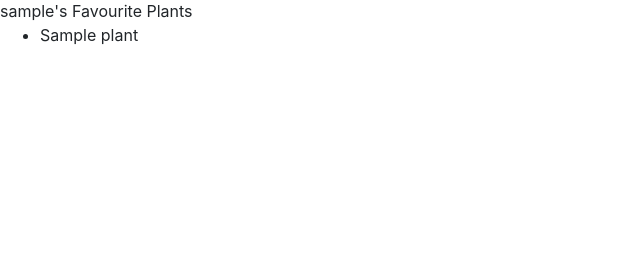
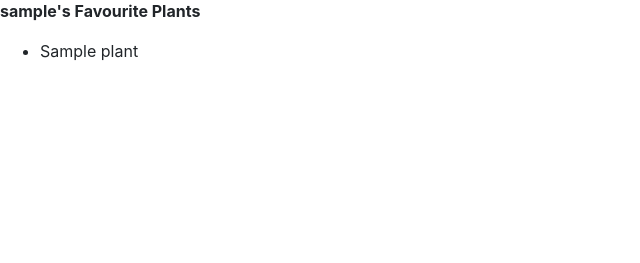
Before and after one commit to Monica-Cedeno/Plants, a Flask app: page /users/favourite_plants in a window 1280 px wide. Shown: the part 537-800 px from the top of the page, without its empty margins (0-640 px from the left). Run offline with Flask 2, Linux system fonts and the light colour scheme; the visitor is signed in with stand-in values (Sample User, id 1); tables that the repository leaves empty hold one stand-in row (values such as "Sample post").

Commit message:
added more bootstrap to user_favs page

```diff
--- a/static/mystyles.css
+++ b/static/mystyles.css
@@ -9,3 +9,7 @@ div.homepage {
     align-items: center;
     padding-top: 30em
 }
+
+div.favs{
+    text-align: left;
+}
--- a/templates/user_favs.html
+++ b/templates/user_favs.html
@@ -8,16 +8,15 @@
     </div>
 </div>
     <div class= "col-6"></div>
-<head>
-    {{user}}'s Favourite Plants
-</head>
 <body>
+    <div class="favs">
+        <p class="font-weight-bold">{{user}}'s Favourite Plants</p>
 
-<ul>
-    {% for p in plants %}
-        <li>{{p.name}}</li>
-    {% endfor %}
-</ul>
-
+    <ul>
+        {% for p in plants %}
+            <li>{{p.name}}</li>
+        {% endfor %}
+    </ul>
+</div>
 </body>
 {% endblock %}
```
Also changed, not shown: server.py (+0 -15 lines).
